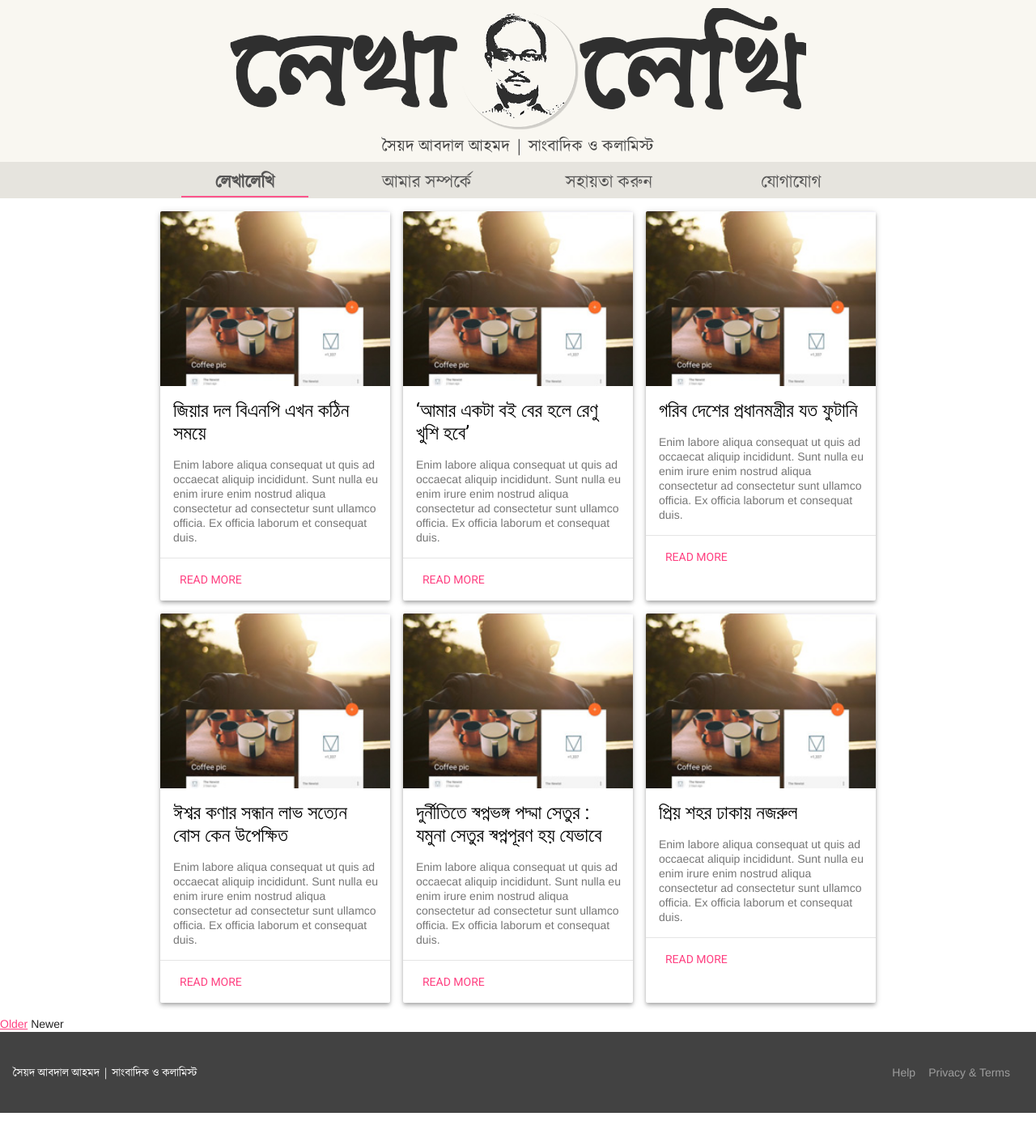
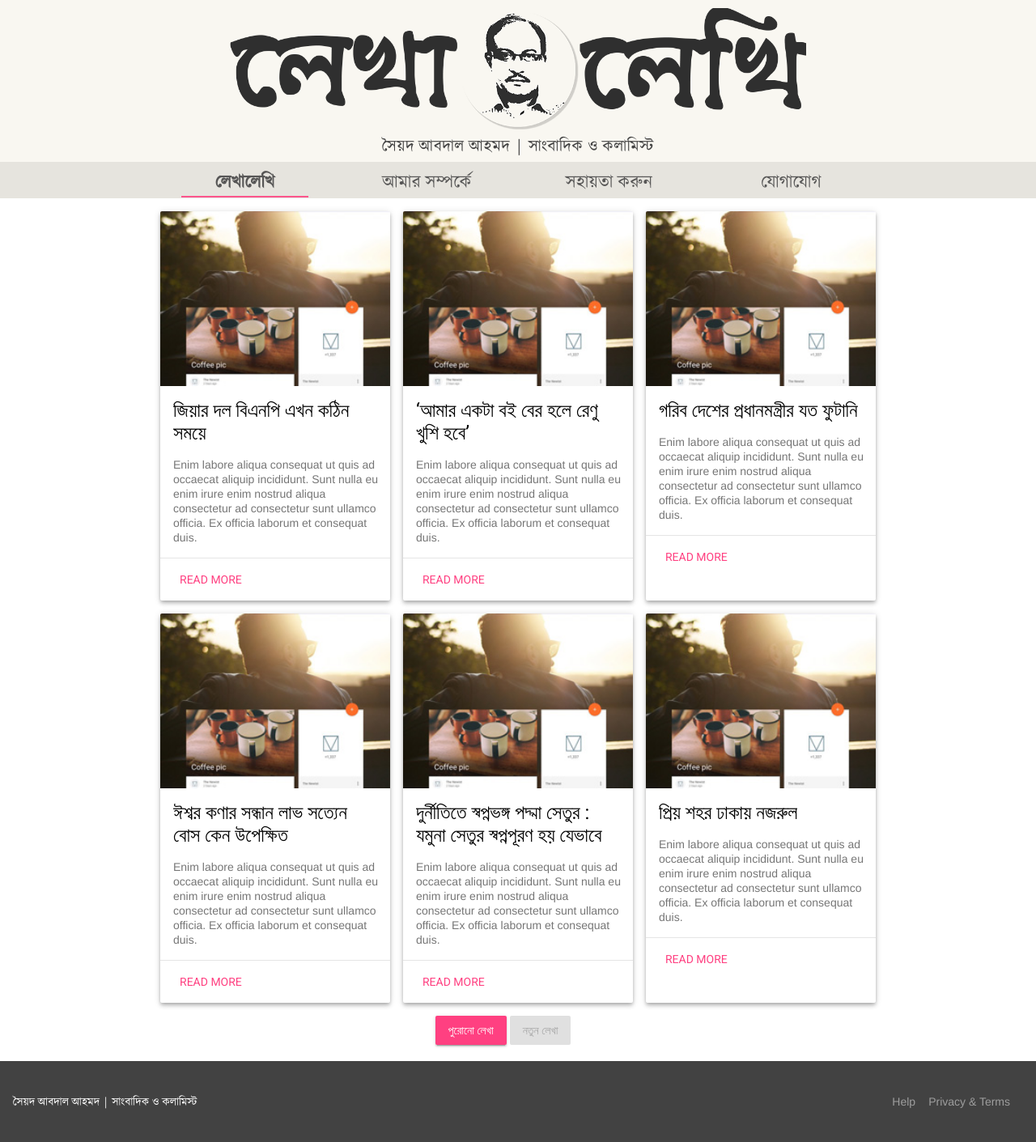
Before and after one commit to abdal62/abdal62.github.io, a Jekyll site: the page built from index.html, in a window 1280 px wide. Shown: the whole page at 81% size. Built offline with Jekyll 4.4.1, drawn with Linux system fonts in a browser that asks for light colours; nearby versions of some CDN libraries; the list of posts is cut into pages by our own code.

Commit message:
Added pagination buttons

```diff
--- a/index.html
+++ b/index.html
@@ -24,15 +24,32 @@ title: লেখালেখি | সৈয়দ আবদাল আহমদ |
 
     <div class="pagination">
       {% if paginator.next_page %}
-        <a class="pagination-item older" href="{{ paginator.next_page_path | prepend: site.baseurl }}">Older</a>
+      <a class="pagination-item older" href="{{ paginator.next_page_path | prepend: site.baseurl }}">
+        <button class="mdl-button mdl-js-button mdl-button--raised mdl-js-ripple-effect mdl-button--accent">
+          পুরোনো লেখা
+        </button>
+      </a>
       {% else %}
-        <span class="pagination-item older">Older</span>
+        <span class="pagination-item older">
+          <button class="mdl-button mdl-js-button mdl-button--raised" disabled>
+            পুরোনো লেখা
+          </button>
+        </span>
       {% endif %}
       {% if paginator.previous_page %}
-        <a class="pagination-item newer" href="{{ paginator.previous_page_path | prepend: site.baseurl }}">Newer</a>
+        <a class="pagination-item newer" href="{{ paginator.previous_page_path | prepend: site.baseurl }}">
+          <button class="mdl-button mdl-js-button mdl-button--raised mdl-js-ripple-effect mdl-button--accent">
+            নতুন লেখা
+          </button>
+        </a>
       {% else %}
-        <span class="pagination-item newer">Newer</span>
+        <span class="pagination-item newer">
+          <button class="mdl-button mdl-js-button mdl-button--raised" disabled>
+            নতুন লেখা
+          </button>
+        </span>
       {% endif %}
     </div>
+    <br>
     {% include footer.html %}
 </main>
--- a/styles.css
+++ b/styles.css
@@ -161,6 +161,14 @@ img.article-image {
     display: flex;
 }
 
+a.pagination-item{
+  text-decoration: initial;
+}
+
+.pagination{
+  margin-left: 42%;
+}
+
 .portfolio-contact .mdl-textfield {
   width: 100%;
 }
```
